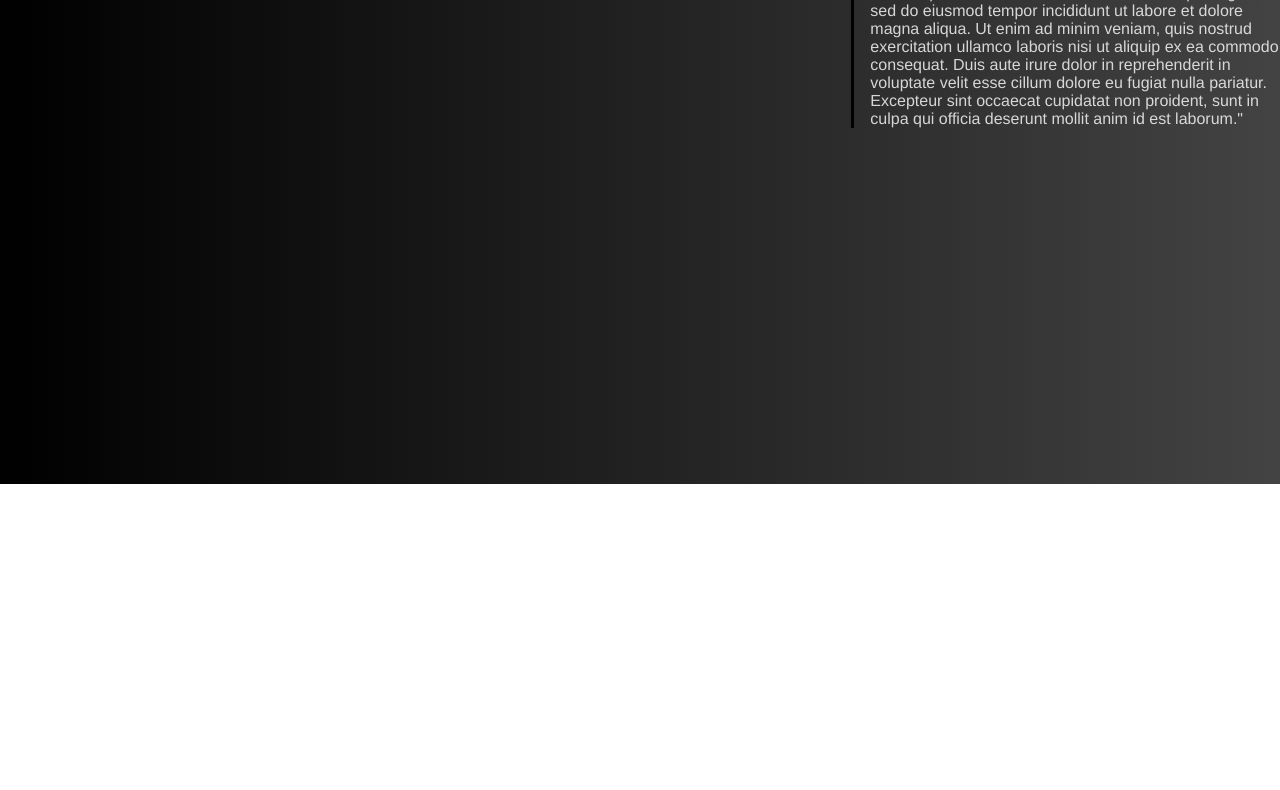
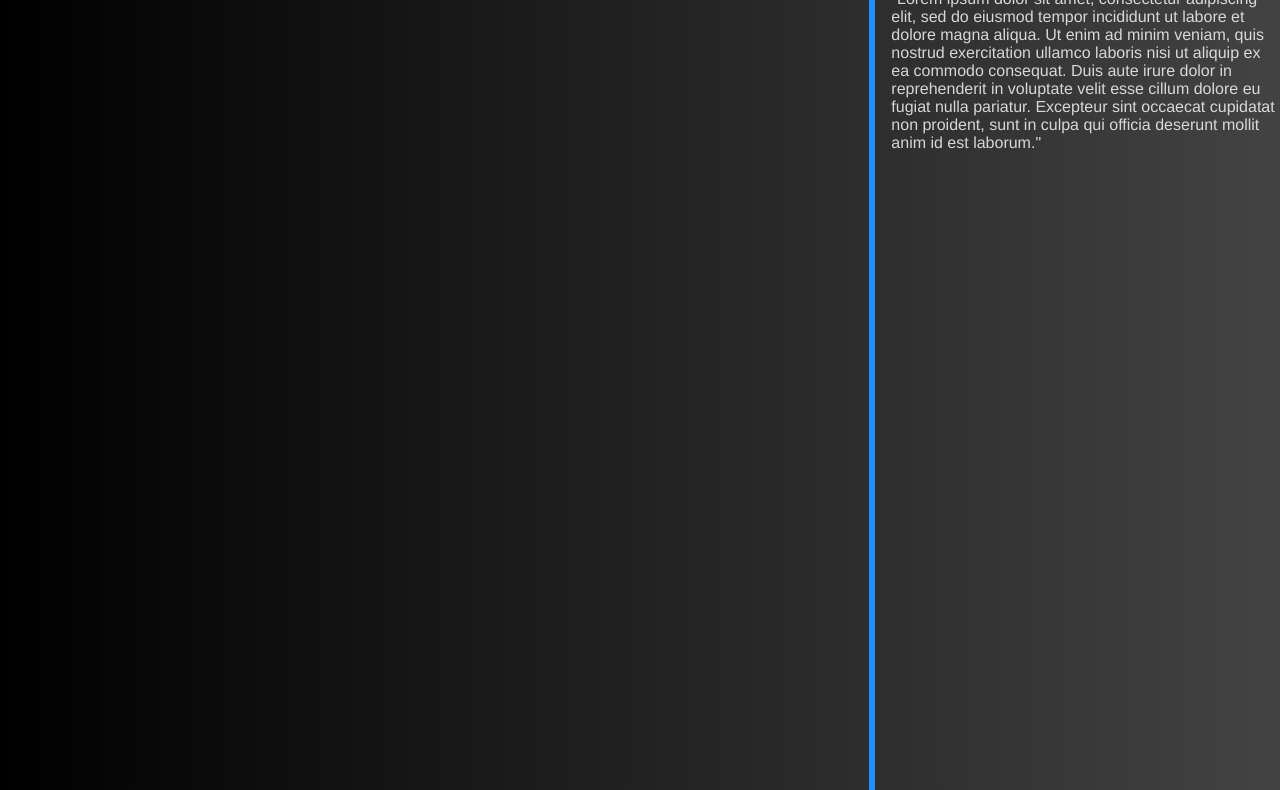
Before and after one commit to WTTest503/Calendar, a plain HTML site: page index.html in a window 1280 px wide. Shown: the part 316-1106 px from the top of the page. Before the commit the page ends 800 px from the top, so only its background shows below. Drawn offline with Linux system fonts and the light colour scheme; no server answers.

Commit message:
add some styling

```diff
--- a/config.js
+++ b/config.js
@@ -12,7 +12,7 @@ let configuration = {
     calendarId: "wttest503@gmail.com",
     myKey: "AIzaSyAszRQd8o1G8zXgu45v5UyrXVTFKUwySRk",
     cardHeight: 200,
-    transitionSpeed: .3,
+    transitionSpeed: .2,
     dateOffset: 30,
     resetTime: 4
 }
--- a/index.html
+++ b/index.html
@@ -38,6 +38,7 @@
         display: flex;
         align-items: center;
         justify-content: center;
+        border-bottom: 6px solid #1e90ff;
     }
 
     .bottomSection {
@@ -51,7 +52,7 @@
 
     .left {
         /*width: 75%;*/
-        border-right: 3px solid black;
+        /*border-right: 3px solid black;*/
         /*border-radius: 5px;*/
         flex: 2;
         /*height: 900px;*/
@@ -69,7 +70,16 @@
         border-color: white;
         border-radius: 0.3rem;
         /*box-shadow: rgba(0, 0, 0, 0.25) 0px 14px 28px, rgba(0, 0, 0, 0.22) 0px 10px 10px;*/
-        margin-top: 15px
+        margin-left: 1em;
+        margin-top: 15px;
+    }
+
+    .v1 {
+        border-left: 6px solid #1e90ff;
+        height: 500px;
+        padding-left: 1em;
+        margin-left: 1em;
+        height:100vh;
     }
 </style>
 
@@ -87,11 +97,12 @@
             </div>
         </div>
         <div class="column right">
-            <p style="margin-left:1em;">"Lorem ipsum dolor sit amet, consectetur adipiscing elit, sed do eiusmod tempor
+            <div class="v1" style="margin-left:1em;">"Lorem ipsum dolor sit amet, consectetur adipiscing elit, sed do eiusmod tempor
                 incididunt ut labore et dolore magna aliqua. Ut enim ad minim veniam, quis nostrud exercitation ullamco
                 laboris nisi ut aliquip ex ea commodo consequat. Duis aute irure dolor in reprehenderit in voluptate
                 velit esse cillum dolore eu fugiat nulla pariatur. Excepteur sint occaecat cupidatat non proident, sunt
-                in culpa qui officia deserunt mollit anim id est laborum."</p>
+                in culpa qui officia deserunt mollit anim id est laborum."</div>
+            <p ></p>
         </div>
     </div>
 </body>
```
